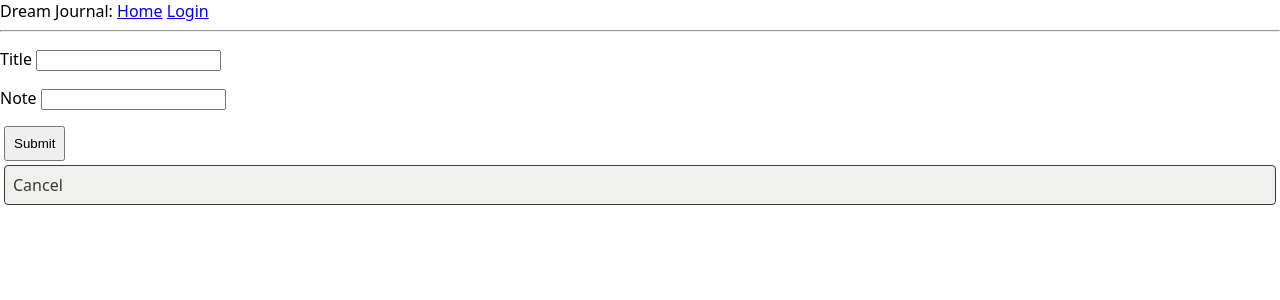
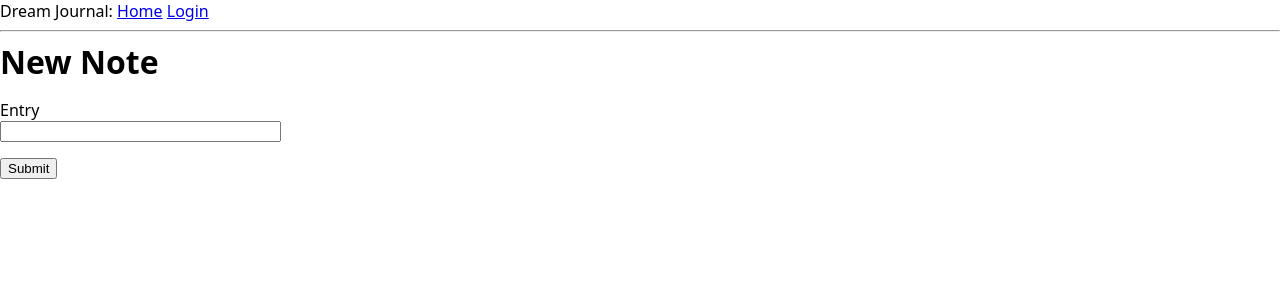
Before and after one commit to caseyjohn47/flask-dream-journal, a Flask app: template app/templates/edit.html in a window 1280 px wide. Shown: the top 300 px of the page. Run offline with Flask 2, Linux system fonts and the light colour scheme; the template is opened without the code that fills it: values that come from a table or form of the project are taken from there, others are empty.

Commit message:
Submit new entry

```diff
--- a/app/forms.py
+++ b/app/forms.py
@@ -1,6 +1,6 @@
 from flask_wtf import FlaskForm
-from wtforms import StringField, PasswordField, BooleanField, SubmitField
-from wtforms.validators import ValidationError, DataRequired, Email, EqualTo
+from wtforms import StringField, PasswordField, BooleanField, SubmitField, TextAreaField
+from wtforms.validators import ValidationError, DataRequired, Email, EqualTo, length
 from app.models import User
 
 
@@ -9,6 +9,10 @@ class LoginForm(FlaskForm):
     password = PasswordField('Password', validators=[DataRequired()])
     remember_me = BooleanField('Remember Me')
     submit = SubmitField('Sign In')
+
+class EditEntryForm(FlaskForm):
+    entry = StringField('Entry', validators=[DataRequired()])
+    submit = SubmitField('Submit')
 
 class RegistrationForm(FlaskForm):
     username = StringField('Username', validators=[DataRequired()])
--- a/app/routes.py
+++ b/app/routes.py
@@ -9,6 +9,7 @@ from app.models import User
 from app import db
 from app.models import User, Post
 from app.forms import RegistrationForm
+from app.forms import EditEntryForm
 
 
 @app.route('/')
@@ -19,12 +20,18 @@ def index():
     return render_template("index.html", title='Home Page', posts=posts)
 
 
-@app.route("/edit")
+@app.route('/entry', methods=['GET', 'POST'])
+@login_required
 def edit_entry():
-    """Create a new note or edit an existing one"""
-    title = "New Note"
-
-    return render_template("edit.html")
+    form = EditEntryForm()
+    if form.validate_on_submit():
+        p = Post(body=form.entry.data, author=current_user)
+        db.session.add(p)
+        db.session.commit()
+        return redirect(url_for('login'))
+    elif request.method == 'GET':
+        form.entry.data = ""
+    return render_template('edit.html', form=form)
 
 
 @app.route('/login', methods=['GET', 'POST'])
--- a/app/templates/edit.html
+++ b/app/templates/edit.html
@@ -1,15 +1,16 @@
 {% extends "base.html" %}
+
 {% block content %}
-		<form>
-			<p>
-				<label for="note-title">Title</label>
-				<input type="text" name="title" id="note-title">
-			</p>
-			<p>
-				<label for="note-body">Note</label>
-				<input type="textarea" name="body" id="note-body">
-			</p>
-            <button type="submit">Submit</button>
-            <a class="action cancel" href="{{ url_for('index') }}">Cancel</a>
-	</form>
+    <h1>New Note</h1>
+    <form action="" method="post">
+        {{ form.hidden_tag() }}
+        <p>
+            {{ form.entry.label }}<br>
+            {{ form.entry(size=32) }}<br>
+            {% for error in form.entry.errors %}
+            <span style="color: red;">[{{ error }}]</span>
+            {% endfor %}
+        </p>
+        <p>{{ form.submit() }}</p>
+    </form>
 {% endblock %}
--- a/app/templates/index.html
+++ b/app/templates/index.html
@@ -3,7 +3,7 @@
 {% block content %}
     <h1>Hi, {{ current_user.username }}!</h1>
     <h2>Welcome to your dream journal!</h2>
-    <a class="action new-note" href="{{ url_for('edit_entry') }}"">New Journal Entry</a>
+    <a class="action new-note" href="{{ url_for('edit_entry') }}">New Journal Entry</a>
     {% for post in posts %}
     <div><p>{{ post.author.username }} says: <b>{{ post.body }}</b></p></div>
     {% endfor %}
```
Also changed, not shown: app.db.
